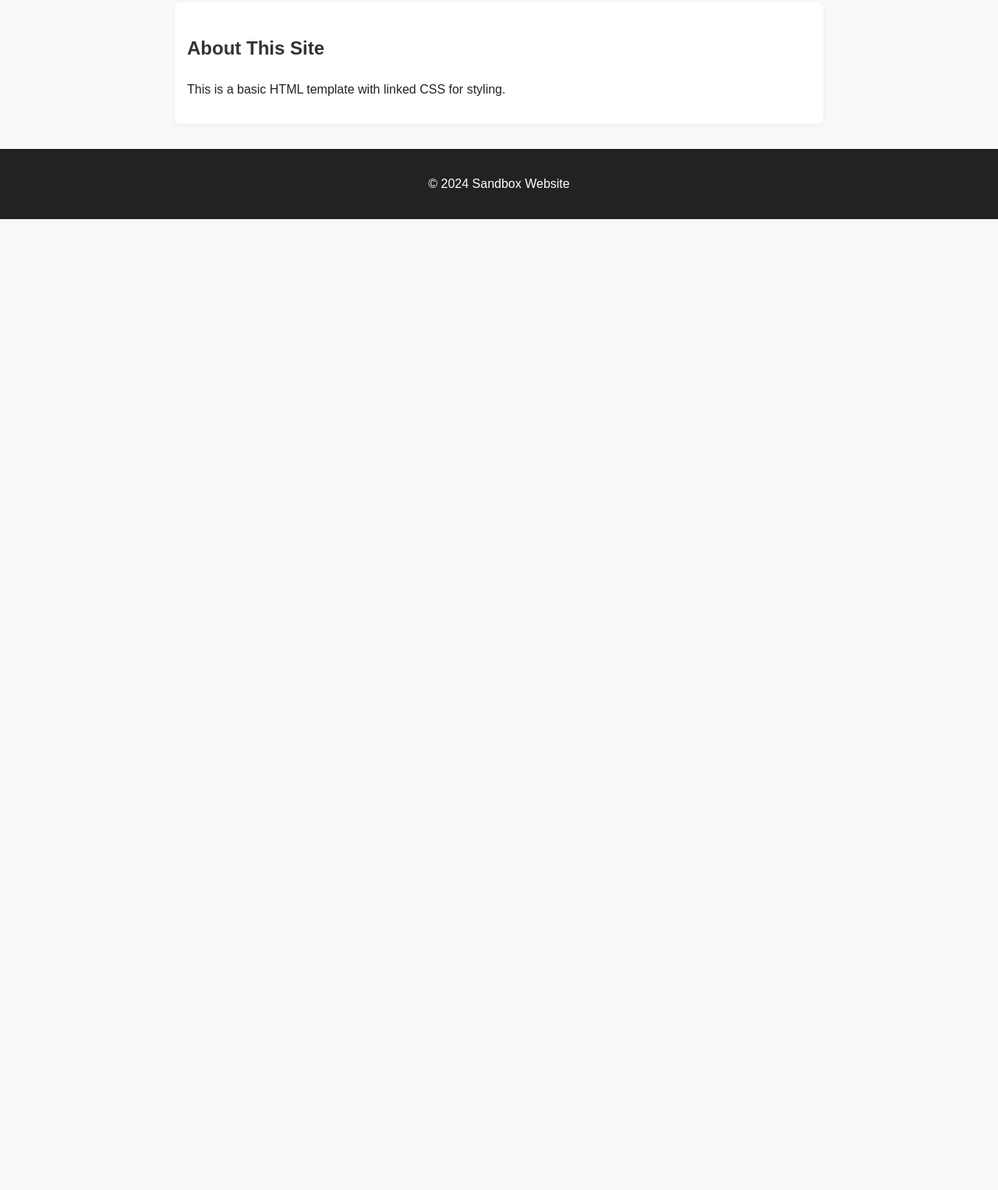
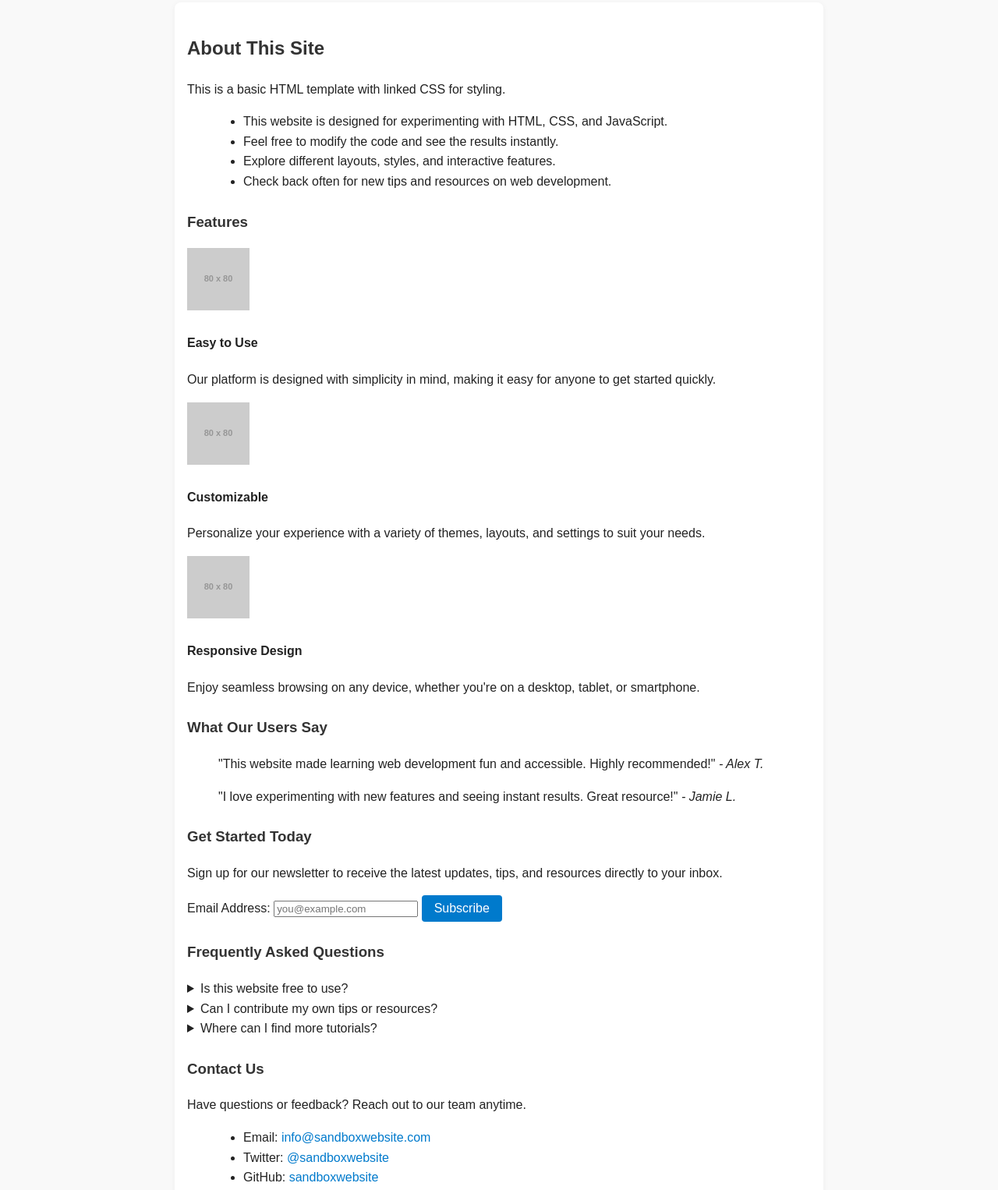
Before and after one commit to sHake-wHite/sandbox, a plain HTML site: page index.html in a window 1280 px wide. Shown: the part 250-1776 px from the top of the page at 78% size. Before the commit the page ends 800 px from the top, so only its background shows below. Drawn offline with Linux system fonts and the light colour scheme; placeholder pictures from the web are drawn by us.

Commit message:
generate more content for index file

```diff
--- a/index.html
+++ b/index.html
@@ -21,6 +21,80 @@
         <section>
             <h2>About This Site</h2>
             <p>This is a basic HTML template with linked CSS for styling.</p>
+            <ul>
+                <li>This website is designed for experimenting with HTML, CSS, and JavaScript.</li>
+                <li>Feel free to modify the code and see the results instantly.</li>
+                <li>Explore different layouts, styles, and interactive features.</li>
+                <li>Check back often for new tips and resources on web development.</li>
+            </ul>
+            <div class="features">
+                <h3>Features</h3>
+                <div class="feature-list">
+                    <div class="feature-item">
+                        <img src="https://via.placeholder.com/80" alt="Feature 1 Icon">
+                        <h4>Easy to Use</h4>
+                        <p>Our platform is designed with simplicity in mind, making it easy for anyone to get started quickly.</p>
+                    </div>
+                    <div class="feature-item">
+                        <img src="https://via.placeholder.com/80" alt="Feature 2 Icon">
+                        <h4>Customizable</h4>
+                        <p>Personalize your experience with a variety of themes, layouts, and settings to suit your needs.</p>
+                    </div>
+                    <div class="feature-item">
+                        <img src="https://via.placeholder.com/80" alt="Feature 3 Icon">
+                        <h4>Responsive Design</h4>
+                        <p>Enjoy seamless browsing on any device, whether you're on a desktop, tablet, or smartphone.</p>
+                    </div>
+                </div>
+            </div>
+
+            <div class="testimonials">
+                <h3>What Our Users Say</h3>
+                <blockquote>
+                    "This website made learning web development fun and accessible. Highly recommended!"
+                    <cite>- Alex T.</cite>
+                </blockquote>
+                <blockquote>
+                    "I love experimenting with new features and seeing instant results. Great resource!"
+                    <cite>- Jamie L.</cite>
+                </blockquote>
+            </div>
+
+            <div class="cta-section">
+                <h3>Get Started Today</h3>
+                <p>Sign up for our newsletter to receive the latest updates, tips, and resources directly to your inbox.</p>
+                <form class="newsletter-form">
+                    <label for="email">Email Address:</label>
+                    <input type="email" id="email" name="email" required placeholder="you@example.com">
+                    <button type="submit">Subscribe</button>
+                </form>
+            </div>
+
+            <div class="faq-section">
+                <h3>Frequently Asked Questions</h3>
+                <details>
+                    <summary>Is this website free to use?</summary>
+                    <p>Yes, all features and resources are available for free.</p>
+                </details>
+                <details>
+                    <summary>Can I contribute my own tips or resources?</summary>
+                    <p>Absolutely! We welcome community contributions. Contact us for more information.</p>
+                </details>
+                <details>
+                    <summary>Where can I find more tutorials?</summary>
+                    <p>Check our blog section for regularly updated tutorials and guides.</p>
+                </details>
+            </div>
+
+            <div class="contact-section">
+                <h3>Contact Us</h3>
+                <p>Have questions or feedback? Reach out to our team anytime.</p>
+                <ul>
+                    <li>Email: <a href="mailto:info@sandboxwebsite.com">info@sandboxwebsite.com</a></li>
+                    <li>Twitter: <a href="https://twitter.com/sandboxwebsite">@sandboxwebsite</a></li>
+                    <li>GitHub: <a href="https://github.com/sandboxwebsite">sandboxwebsite</a></li>
+                </ul>
+            </div>
         </section>
     </main>
     <footer>
```
